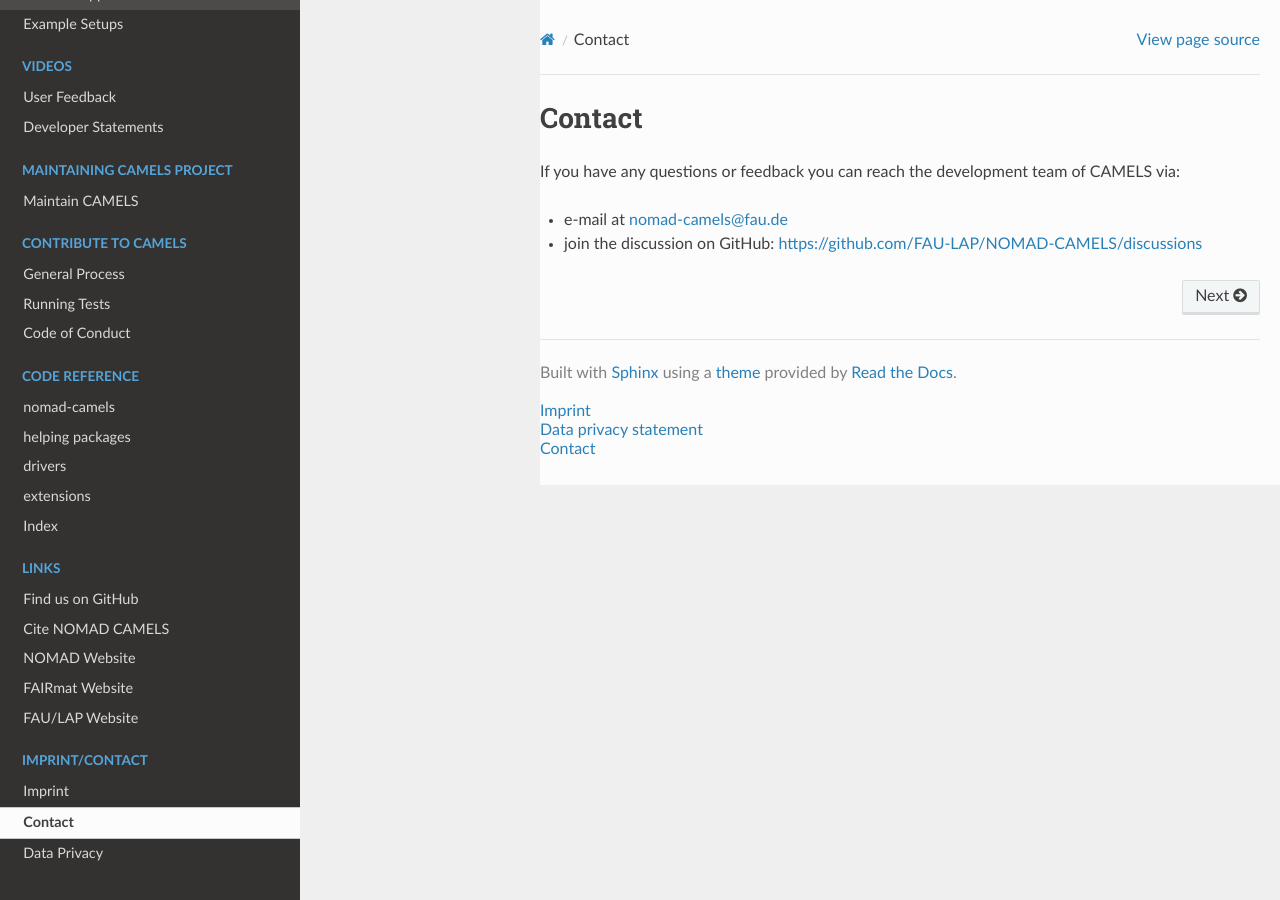
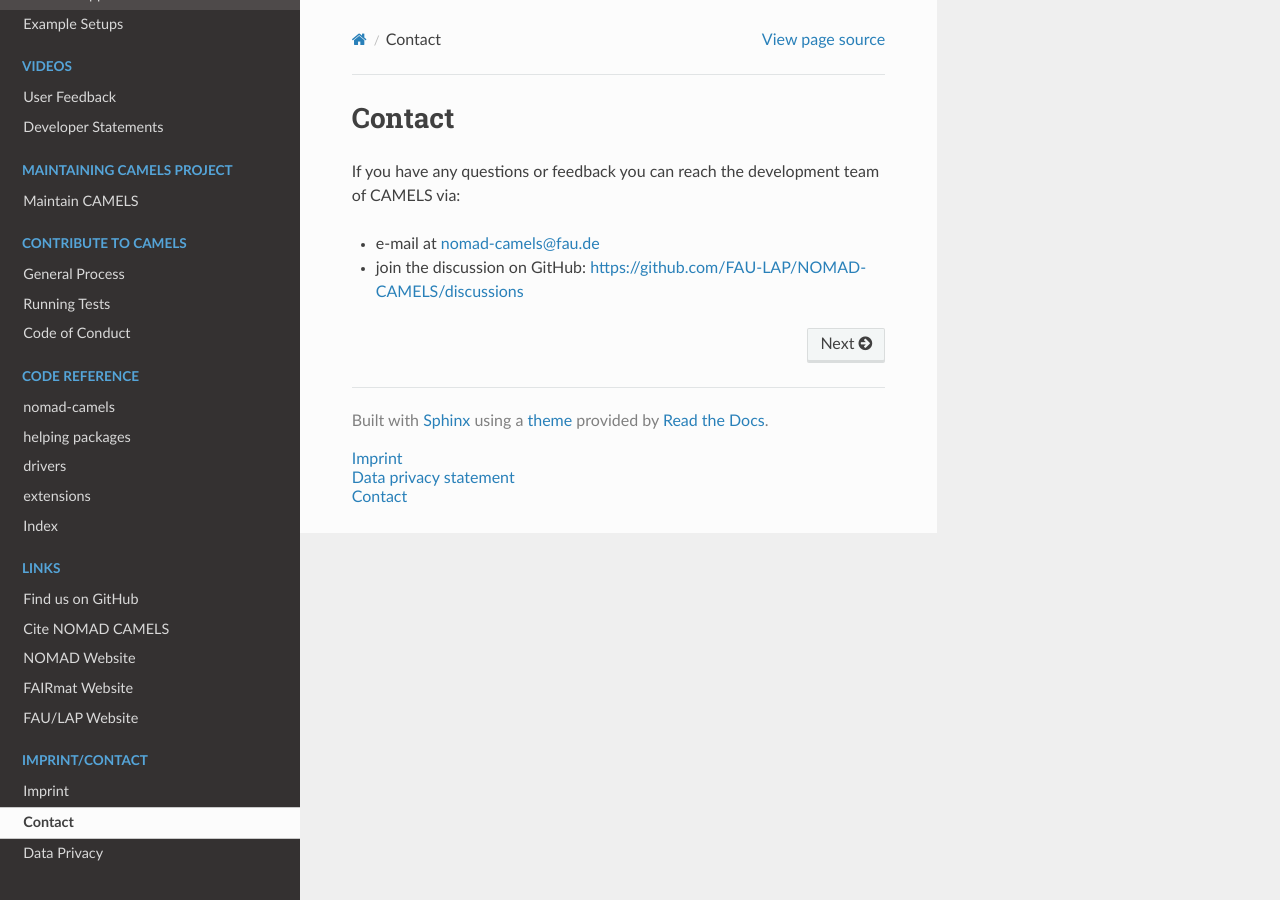
Before and after one commit to FAU-LAP/NOMAD-CAMELS, a Sphinx documentation site: the page built from docs/source/contact.md, in a window 1280 px wide. Built offline with Sphinx 7.4.7 and the Read the Docs theme 3.1.0, drawn with Linux system fonts in a browser that asks for light colours; pages that are not in the unit, such as notebooks, are missing from menus; the version number is read from the project's files by our own code.

Commit message:
fix large screens

```diff
--- a/docs/source/_static/css/custom.css
+++ b/docs/source/_static/css/custom.css
@@ -2,20 +2,15 @@
 /* Make the page content wider */
 /* Make the page content responsive */
 .wy-nav-content {
-    max-width: calc(100% - 240px); /* Max width based on remaining space after the sidebar */
-    width: calc(100% - 240px); /* Fill the remaining width next to the sidebar */
-    margin-left: 240px; /* Offset content based on the sidebar width */
-    padding-left: 0; /* No padding on the left */
-    padding-right: 20px; /* Add some padding on the right */
+    max-width: 65%; /* Default for larger screens */
+    /*margin: auto;  Center the content */
 }
 
-/* Media query for smaller screens (tablets and mobile) */
+/* Media query for smaller screens (mobile) */
 @media (max-width: 768px) {
     .wy-nav-content {
-        padding-left: 0; /* Remove left padding for small screens */
-        margin-left: 0; /* Remove left margin for small screens */
-        width: 95%; /* Expand to nearly full width on small screens */
-        padding: 0 5%; /* Add padding for spacing */
+        max-width: 95%; /* Expand to nearly full width on small screens */
+        padding: 0 5%; /* Add some padding for spacing */
     }
 }
 
```
